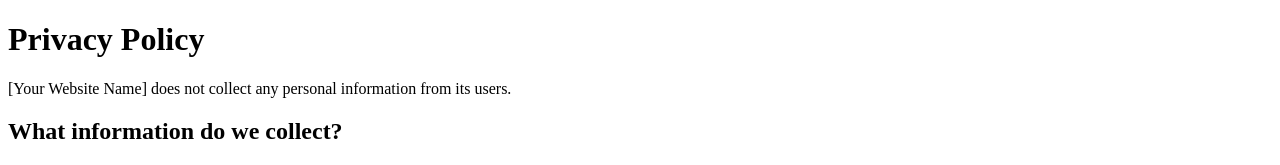
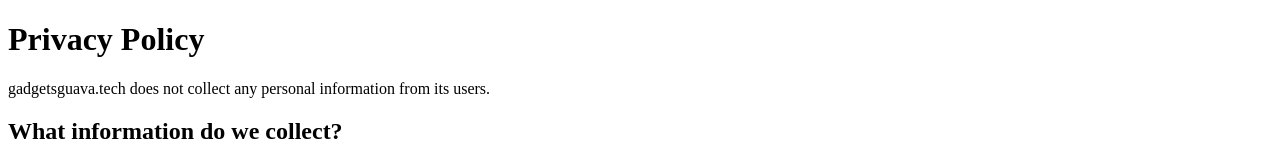
Before and after one commit to Anani999/first, a plain HTML site: page privacy.html in a window 1280 px wide. Shown: the top 165 px of the page. Drawn offline with Linux system fonts and the light colour scheme.

Commit message:
Update privacy.html

```diff
--- a/privacy.html
+++ b/privacy.html
@@ -5,7 +5,7 @@
   </head>
   <body>
     <h1>Privacy Policy</h1>
-    <p>[Your Website Name] does not collect any personal information from its users.</p>
+    <p> gadgetsguava.tech does not collect any personal information from its users.</p>
     <h2>What information do we collect?</h2>
     <p>We do not collect any personal information from our users, including your name, email address, phone number, or any other identifiable information.</p>
     <h2>Use of cookies and other tracking technologies</h2>
```
